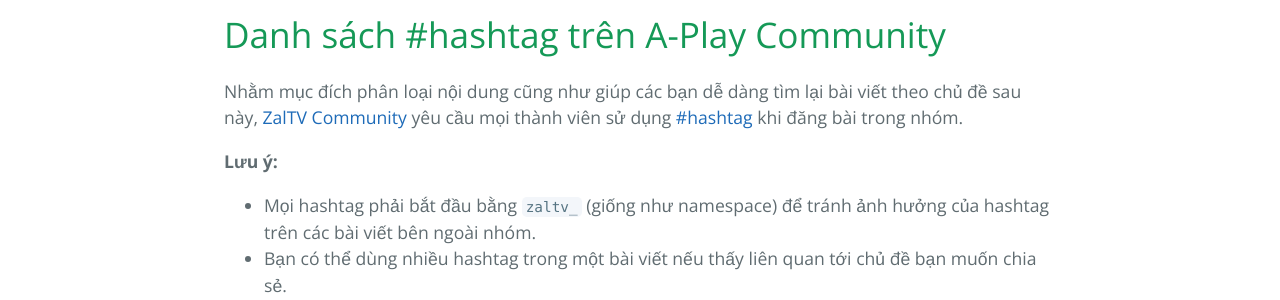
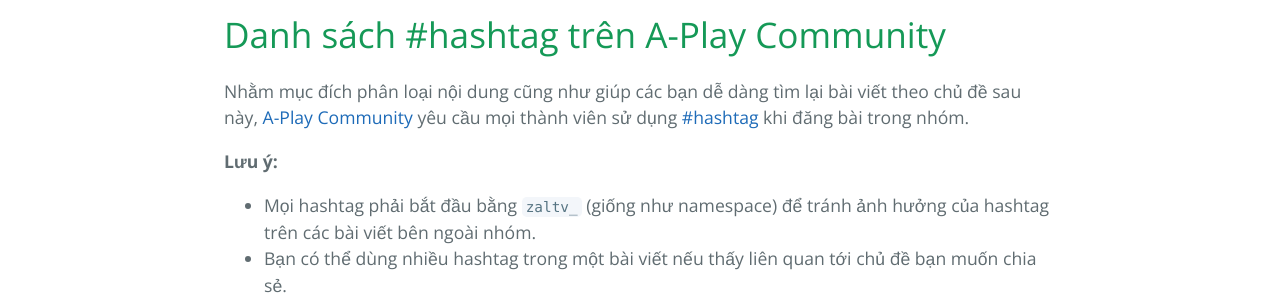
Before and after one commit to huuvinhvn/aplay, a Jekyll site: the page built from hashtags.md, in a window 1280 px wide. Shown: the part 407-707 px from the top of the page. Built offline with Jekyll 4.4.1, drawn with Linux system fonts in a browser that asks for light colours; our own code applies the rules of GitHub Pages for plain Markdown files.

Commit message:
Update hashtags.md

```diff
--- a/hashtags.md
+++ b/hashtags.md
@@ -1,6 +1,6 @@
 # Danh sách #hashtag trên A-Play Community
 
-Nhằm mục đích phân loại nội dung cũng như giúp các bạn dễ dàng tìm lại bài viết theo chủ đề sau này, [ZalTV Community](https://www.facebook.com/groups/zaltv.community/) yêu cầu mọi thành viên sử dụng [#hashtag](https://www.facebook.com/help/587836257914341) khi đăng bài trong nhóm.
+Nhằm mục đích phân loại nội dung cũng như giúp các bạn dễ dàng tìm lại bài viết theo chủ đề sau này, [A-Play Community](https://www.facebook.com/groups/aplay.community) yêu cầu mọi thành viên sử dụng [#hashtag](https://www.facebook.com/help/587836257914341) khi đăng bài trong nhóm.
 
 **Lưu ý:**
 - Mọi hashtag phải bắt đầu bằng `zaltv_` (giống như namespace) để tránh ảnh hưởng của hashtag trên các bài viết bên ngoài nhóm.
```
